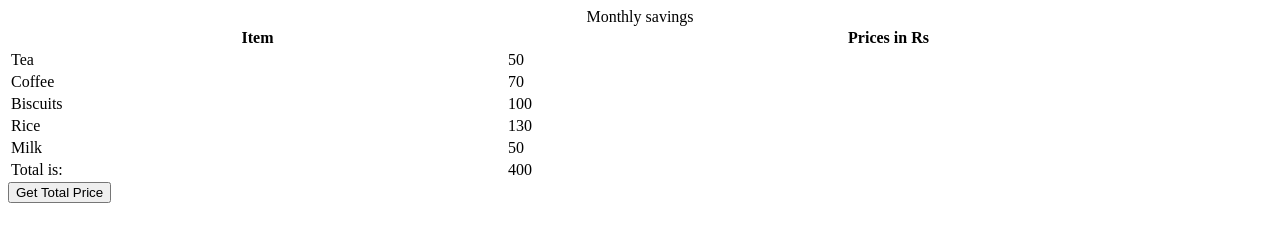
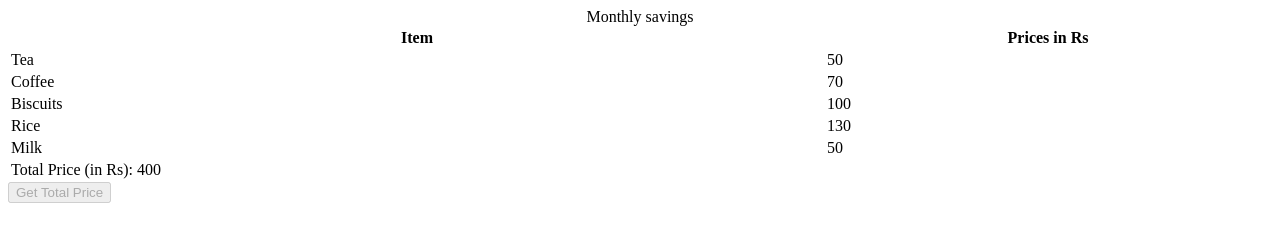
Before and after one commit to acciojob/grofers-checkout-shubhambharti4716, a website: page main.html in a window 1280 px wide. Both pictures are taken after a click on the button "Get Total Price". Drawn offline with Linux system fonts and the light colour scheme.

Commit message:
created a submission

```diff
--- a/main.html
+++ b/main.html
@@ -6,7 +6,7 @@
 
 <body>
     <!-- the entire body must be written by student -->
-    <table id = "table" style="width: 100%">
+    <table style="width: 100%">
     <caption>
       Monthly savings
     </caption>
@@ -37,5 +37,7 @@
   </table>
     <script type="text/javascript" src="./script.js">
 </script>
+
 </body>
+
 </html>
--- a/script.js
+++ b/script.js
@@ -1,24 +1,25 @@
 const getSumBtn = document.createElement("button");
 getSumBtn.append("Get Total Price");
 document.body.appendChild(getSumBtn);
-let table = document.getElementById("table");
-
 
 const getSum = () => {
-//Add your code here
-  let arr = Array.from(document.querySelectorAll(".price"));
-	let sum = 0;
-	arr.forEach((item)=> {
-		 sum += parseInt(item.innerText);
-	});
-	let row =document.createElement("tr");
-	let cell1 = document.createElement("td");
-	cell1.innerText = "Total is: ";
-	let cell2 = document.createElement("td");
-	cell2.innerText = sum;
-	row.appendChild(cell1)
-	row.appendChild(cell2);
-	table.appendChild(row);
+  getSumBtn.disabled = true;
+  const prices = document.querySelectorAll(".price");
+  let totalPrice = 0;
+  prices.forEach(price => {
+    const value = parseInt(price.textContent);
+    if(!Number.isNaN(value)){
+      totalPrice += value;
+    }
+  });
+  const totalPriceRow = document.createElement("tr");
+  totalPriceRow.id = "ans";
+  const totalPriceData = document.createElement("td");
+  totalPriceRow.appendChild(totalPriceData);
+  const data = `Total Price (in Rs): ${totalPrice}`;
+  totalPriceData.append(data);
+  const table = document.querySelector("tbody");
+  table.appendChild(totalPriceRow);
 };
 
 getSumBtn.addEventListener("click", getSum);
```
